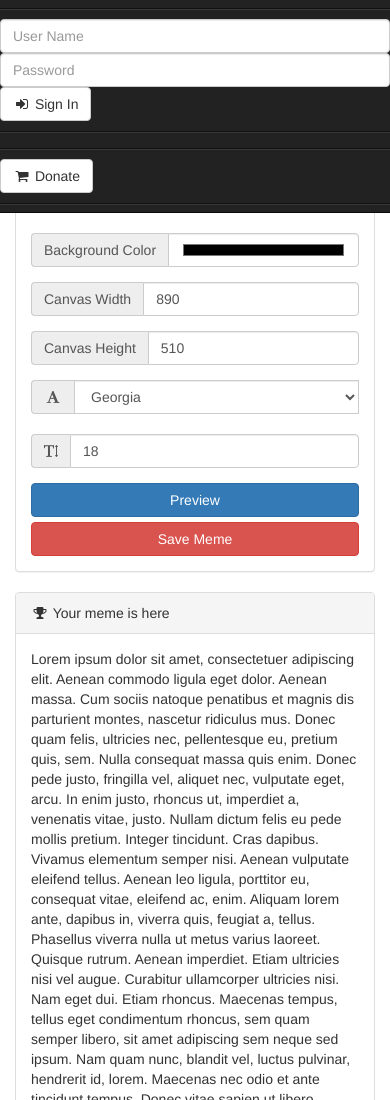
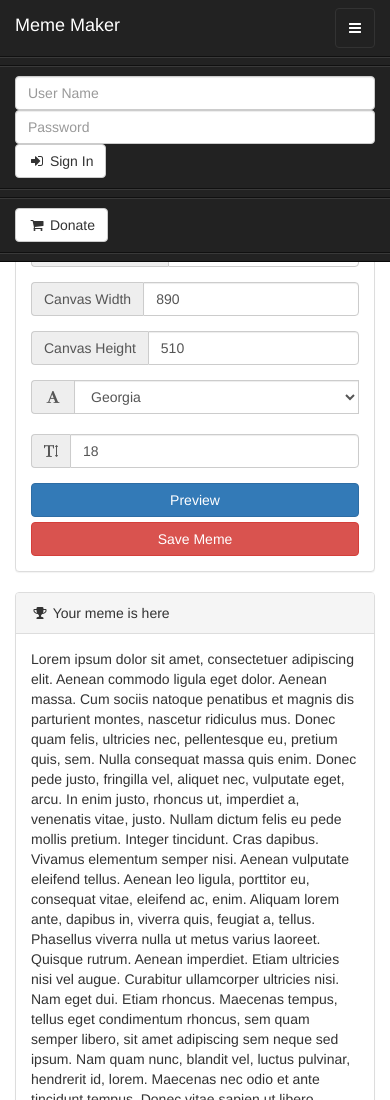
Before and after one commit to alireza-saberi/meme-maker, a website: page client/index.html in a window 390 px wide. Shown: the top 1100 px of the page. Drawn offline with nearby package versions, Linux system fonts and the light colour scheme.

Commit message:
fix: navbar becomes responsice
navbar is responsive using navbar-collapse class

```diff
--- a/client/index.html
+++ b/client/index.html
@@ -23,6 +23,13 @@
         <div class="nav navbar navbar-fixed-top navbar-inverse">
           <div class="container-fluid">
             <div class="navbar-header">
+                <button type="button" class="navbar-toggle" data-toggle="collapse" data-target=".navbar-collapse">
+                  <span class="sr-only">Toggle navigation</span>
+                  <i class="fa fa-fw fa-bars fa-inverse"></i>
+                </button>
+                <a class="navbar-brand" href="#">Meme Maker</a>
+            </div>
+            <div class="navbar-collapse collpse">
               <form class="navbar-form navbar-left">
                 <div class="form-group">
                   <input type="text" class="form-control" placeholder="User Name">
@@ -30,11 +37,11 @@
                   <button type="submit" class="btn btn-default"><i class="fa fa-fw fa-sign-in"></i> Sign In</button>
                 </div>
               </form>
-            </div>
-            <div class="navbar-header navbar-right">
+            <div class="navbar-right">
               <form class="navbar-form">
               <button type="submit" class="btn btn-default navbar-button "> <i class="fa fa-fw fa-shopping-cart"></i> Donate</button>
               </form>
+            </div>
             </div>
           </div>
         </div>
```
